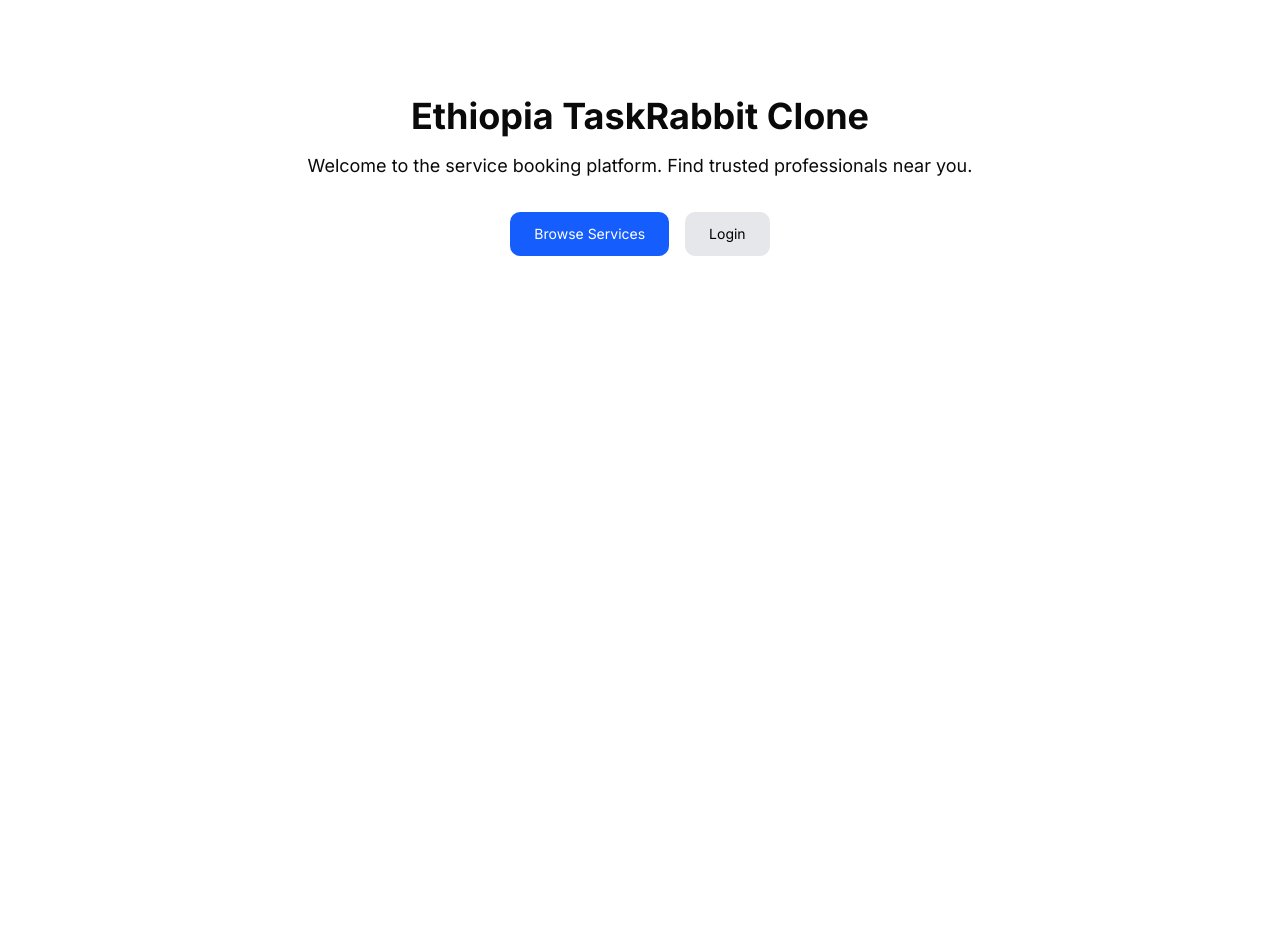
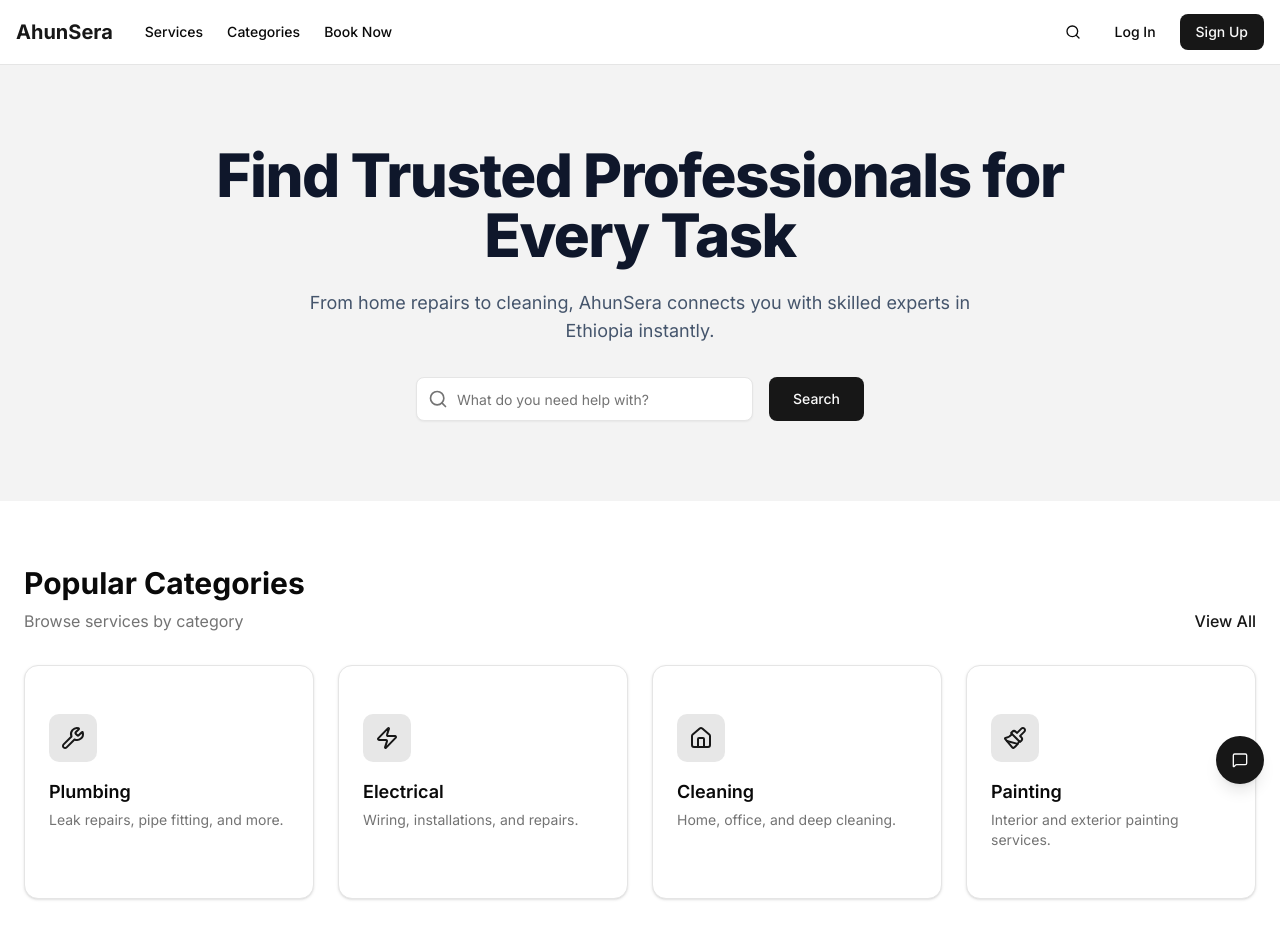
Before and after one commit to jossieT/ahun-sera-client-side, a Next.js app: page / in a window 1280 px wide. Shown: the top 952 px of the page. Before the commit the page ends 800 px from the top, so only its background shows below. Built offline with nearby package versions, Linux system fonts and the light colour scheme.

Commit message:
feat: implement reusable UI components (Navbar, Footer, Sidebar, Cards, Forms)

```diff
--- a/src/app/book/page.tsx
+++ b/src/app/book/page.tsx
@@ -1,7 +1,5 @@
 import { Metadata } from 'next';
-import { Button } from '@/components/ui/button';
-import { Card, CardContent, CardHeader, CardTitle } from '@/components/ui/card';
-import { Input } from '@/components/ui/input';
+import BookingForm from '@/components/features/booking/BookingForm';
 
 export const metadata: Metadata = {
   title: 'Book a Service | AhunSera',
@@ -10,39 +8,12 @@ export const metadata: Metadata = {
 
 export default function BookingPage() {
   return (
-    <div className="container mx-auto max-w-2xl p-6">
-      <Card>
-        <CardHeader>
-          <CardTitle>Book Service</CardTitle>
-        </CardHeader>
-        <CardContent className="space-y-6">
-          <div className="space-y-2">
-            <label className="text-sm font-medium">Service Details</label>
-            <div className="p-4 bg-muted rounded-md text-sm">
-              Selected: Plumbing Repair
-            </div>
-          </div>
-
-          <div className="space-y-4">
-            <div className="space-y-2">
-              <label className="text-sm font-medium">Date & Time</label>
-              <Input type="datetime-local" />
-            </div>
-
-            <div className="space-y-2">
-              <label className="text-sm font-medium">Location</label>
-              <Input placeholder="Enter your address" />
-            </div>
-
-            <div className="space-y-2">
-              <label className="text-sm font-medium">Description</label>
-              <Input placeholder="Describe the issue..." />
-            </div>
-          </div>
-
-          <Button className="w-full" size="lg">Confirm Booking</Button>
-        </CardContent>
-      </Card>
+    <div className="container mx-auto max-w-4xl p-6 py-12">
+      <div className="mb-8 text-center space-y-2">
+        <h1 className="text-3xl font-bold">Complete Your Booking</h1>
+        <p className="text-muted-foreground">Fill in the details below to schedule your service.</p>
+      </div>
+      <BookingForm />
     </div>
   );
 }
--- /dev/null
+++ b/src/app/dashboard/layout.tsx
@@ -0,0 +1,16 @@
+import DashboardSidebar from '@/components/layout/DashboardSidebar';
+
+export default function DashboardLayout({
+  children,
+}: {
+  children: React.ReactNode;
+}) {
+  return (
+    <div className="flex min-h-screen bg-gray-50">
+      <DashboardSidebar />
+      <main className="flex-1 overflow-y-auto p-4 md:p-8">
+        {children}
+      </main>
+    </div>
+  );
+}
--- a/src/app/layout.tsx
+++ b/src/app/layout.tsx
@@ -2,6 +2,9 @@ import type { Metadata } from "next";
 import { Inter } from "next/font/google";
 import "./globals.css";
 import { Providers } from "@/components/providers";
+import Navbar from "@/components/layout/Navbar";
+import Footer from "@/components/layout/Footer";
+import ChatAssistantWidget from "@/components/shared/ChatAssistantWidget";
 
 const inter = Inter({ subsets: ["latin"] });
 
@@ -19,7 +22,14 @@ export default function RootLayout({
     <html lang="en">
       <body className={inter.className}>
         <Providers>
-          {children}
+          <div className="flex flex-col min-h-screen">
+            <Navbar />
+            <main className="flex-grow">
+              {children}
+            </main>
+            <ChatAssistantWidget />
+            <Footer />
+          </div>
         </Providers>
       </body>
     </html>
--- a/src/app/page.tsx
+++ b/src/app/page.tsx
@@ -1,22 +1,92 @@
 import Link from 'next/link';
+import { Button } from '@/components/ui/button';
+import { Input } from '@/components/ui/input';
+import { Search, Wrench, Zap, Paintbrush, Home as HomeIcon } from 'lucide-react';
+import CategoryCard from '@/components/features/services/CategoryCard';
+import ServiceCard from '@/components/features/services/ServiceCard';
 
 export default function Home() {
+  const categories = [
+    { id: 1, name: 'Plumbing', description: 'Leak repairs, pipe fitting, and more.', icon: Wrench },
+    { id: 2, name: 'Electrical', description: 'Wiring, installations, and repairs.', icon: Zap },
+    { id: 3, name: 'Cleaning', description: 'Home, office, and deep cleaning.', icon: HomeIcon },
+    { id: 4, name: 'Painting', description: 'Interior and exterior painting services.', icon: Paintbrush },
+  ];
+
+  const featuredServices = [
+    { id: 101, title: 'Emergency Pipe Repair', description: 'Fixing burst pipes and leaks immediately.', price: 500, rating: 4.8, reviewsCount: 120 },
+    { id: 102, title: 'Full Home Cleaning', description: 'Comprehensive cleaning for 2-bedroom apartments.', price: 1200, rating: 4.9, reviewsCount: 85 },
+    { id: 103, title: 'Electrical Socket Fix', description: 'Repairing or replacing faulty power outlets.', price: 300, rating: 4.7, reviewsCount: 45 },
+  ];
+
   return (
-    <main className="flex min-h-screen flex-col items-center justify-between p-24">
-      <div className="z-10 max-w-5xl w-full items-center justify-between font-mono text-sm lg:flex flex-col">
-        <h1 className="text-4xl font-bold mb-4">Ethiopia TaskRabbit Clone</h1>
-        <p className="mb-8 text-lg">
-          Welcome to the service booking platform. Find trusted professionals near you.
-        </p>
-        <div className="flex gap-4">
-          <Link href="/services" className="px-6 py-3 bg-blue-600 text-white rounded-lg hover:bg-blue-700 transition">
-            Browse Services
-          </Link>
-          <Link href="/login" className="px-6 py-3 bg-gray-200 text-black rounded-lg hover:bg-gray-300 transition">
-            Login
+    <div className="flex flex-col min-h-screen">
+      {/* Hero Section */}
+      <section className="bg-primary/5 py-20 px-6 text-center">
+        <div className="max-w-4xl mx-auto space-y-6">
+          <h1 className="text-4xl md:text-6xl font-extrabold tracking-tight text-slate-900">
+            Find Trusted Professionals for Every Task
+          </h1>
+          <p className="text-lg text-slate-600 max-w-2xl mx-auto">
+            From home repairs to cleaning, AhunSera connects you with skilled experts in Ethiopia instantly.
+          </p>
+
+          <div className="flex flex-col sm:flex-row gap-4 justify-center max-w-md mx-auto mt-8">
+            <div className="relative flex-1">
+              <Search className="absolute left-3 top-3 h-5 w-5 text-muted-foreground" />
+              <Input
+                placeholder="What do you need help with?"
+                className="pl-10 h-11 bg-white"
+              />
+            </div>
+            <Button size="lg" className="h-11">Search</Button>
+          </div>
+        </div>
+      </section>
+
+      {/* Categories Section */}
+      <section className="py-16 px-6 container mx-auto">
+        <div className="flex justify-between items-end mb-8">
+          <div>
+            <h2 className="text-3xl font-bold mb-2">Popular Categories</h2>
+            <p className="text-muted-foreground">Browse services by category</p>
+          </div>
+          <Link href="/categories" className="text-primary font-medium hover:underline">
+            View All
           </Link>
         </div>
-      </div>
-    </main>
+        <div className="grid grid-cols-1 sm:grid-cols-2 md:grid-cols-4 gap-6">
+          {categories.map((cat) => (
+            <CategoryCard key={cat.id} {...cat} />
+          ))}
+        </div>
+      </section>
+
+      {/* Featured Services Section */}
+      <section className="py-16 px-6 container mx-auto bg-slate-50/50 rounded-3xl my-8">
+        <div className="text-center mb-12">
+          <h2 className="text-3xl font-bold mb-2">Featured Services</h2>
+          <p className="text-muted-foreground">Top-rated services booked by others</p>
+        </div>
+        <div className="grid grid-cols-1 md:grid-cols-3 gap-8">
+          {featuredServices.map((service) => (
+            <ServiceCard key={service.id} {...service} />
+          ))}
+        </div>
+      </section>
+
+      {/* CTA Section */}
+      <section className="py-20 px-6 bg-primary text-primary-foreground text-center">
+        <div className="max-w-3xl mx-auto space-y-6">
+          <h2 className="text-3xl font-bold">Are you a skilled professional?</h2>
+          <p className="text-primary-foreground/90 text-lg">
+            Join AhunSera today and start earning by offering your services to thousands of customers.
+          </p>
+          <Button variant="secondary" size="lg" asChild>
+            <Link href="/register?type=tasker">Become a Tasker</Link>
+          </Button>
+        </div>
+      </section>
+    </div>
   );
 }
```
